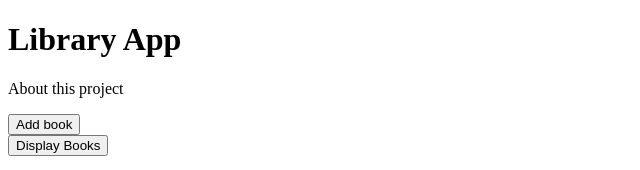
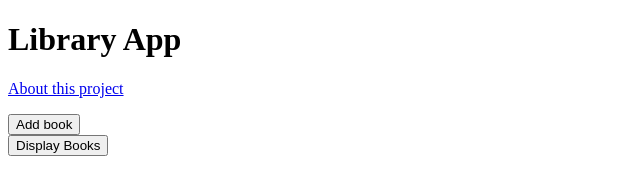
Before and after one commit to brentcam250/Library, a plain HTML site: page index.html in a window 1280 px wide. Shown: the top 170 px of the page, without its empty margins (0-640 px from the left). Drawn offline with Linux system fonts and the light colour scheme.

Commit message:
added linked in about section

```diff
--- a/index.html
+++ b/index.html
@@ -10,7 +10,7 @@
   <div class = 'container'>
     <h1>Library App</h1>
     <div class = 'about'>
-      <p>About this project</p>
+      <p><a href= 'https://www.theodinproject.com/paths/full-stack-ruby-on-rails/courses/javascript/lessons/library'>About this project</a></p>
     </div>
     <button class = 'open-button' onclick="openForm()">Add book</button>
     <div class = 'form-container'>
```
